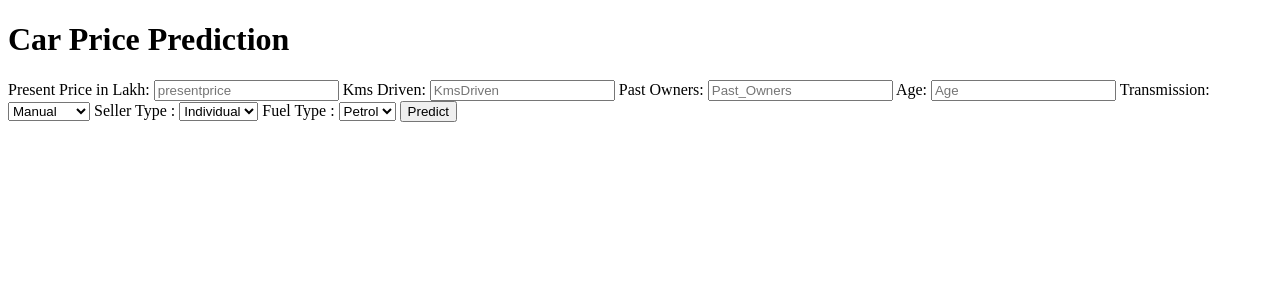
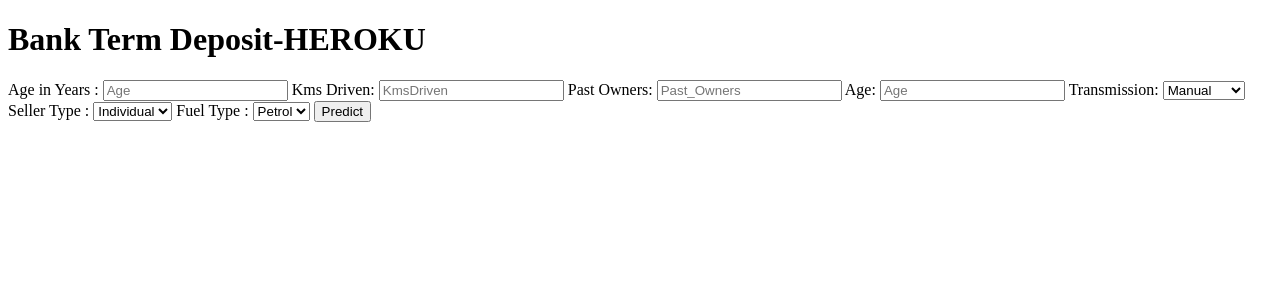
Before and after one commit to datha29/Cardekho, a Flask app: page / in a window 1280 px wide. Shown: the top 300 px of the page. Run offline with Flask 2, Linux system fonts and the light colour scheme.

Commit message:
Update index.html

```diff
--- a/Heroku_Deployment-main/templates/index.html
+++ b/Heroku_Deployment-main/templates/index.html
@@ -4,10 +4,10 @@
 
 </head>
 <body>
-    <h1>Car Price Prediction </h1>
+    <h1>Bank Term Deposit-HEROKU </h1>
     <form action="{{ url_for("gfg")}}" method="post">
-<label for="presentprice">Present Price in Lakh:</label>
-<input type="text" id="presentprice" name="presentprice" placeholder="presentprice">
+<label for="Age">Age in Years :</label>
+<input type="text" id="Age" name="Age" placeholder="Age">
 <label for="KmsDriven">Kms Driven:</label>
 <input type="text" id="KmsDriven" name="KmsDriven" placeholder="KmsDriven">
     <label for="Past_Owners">Past Owners:</label>
```
